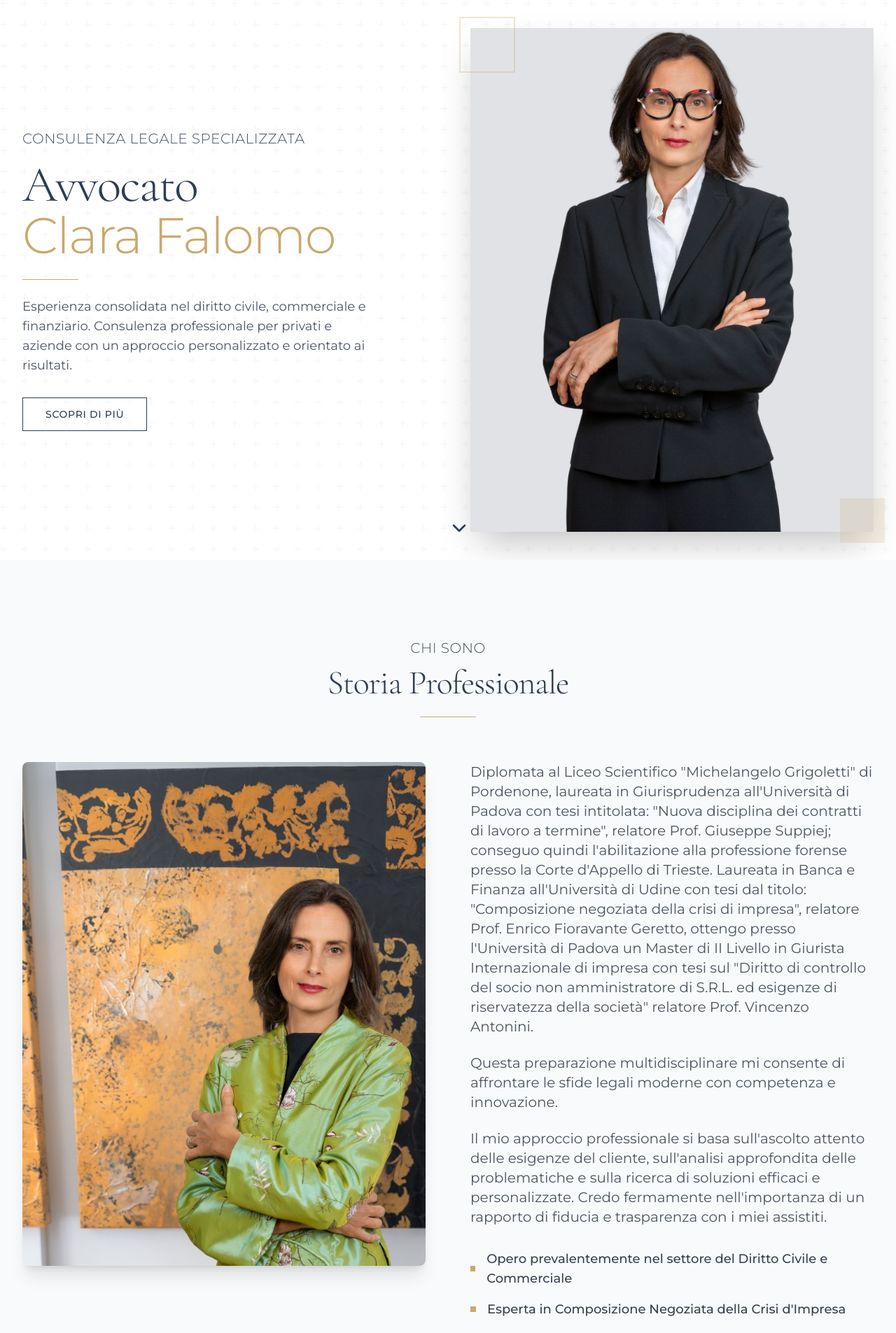
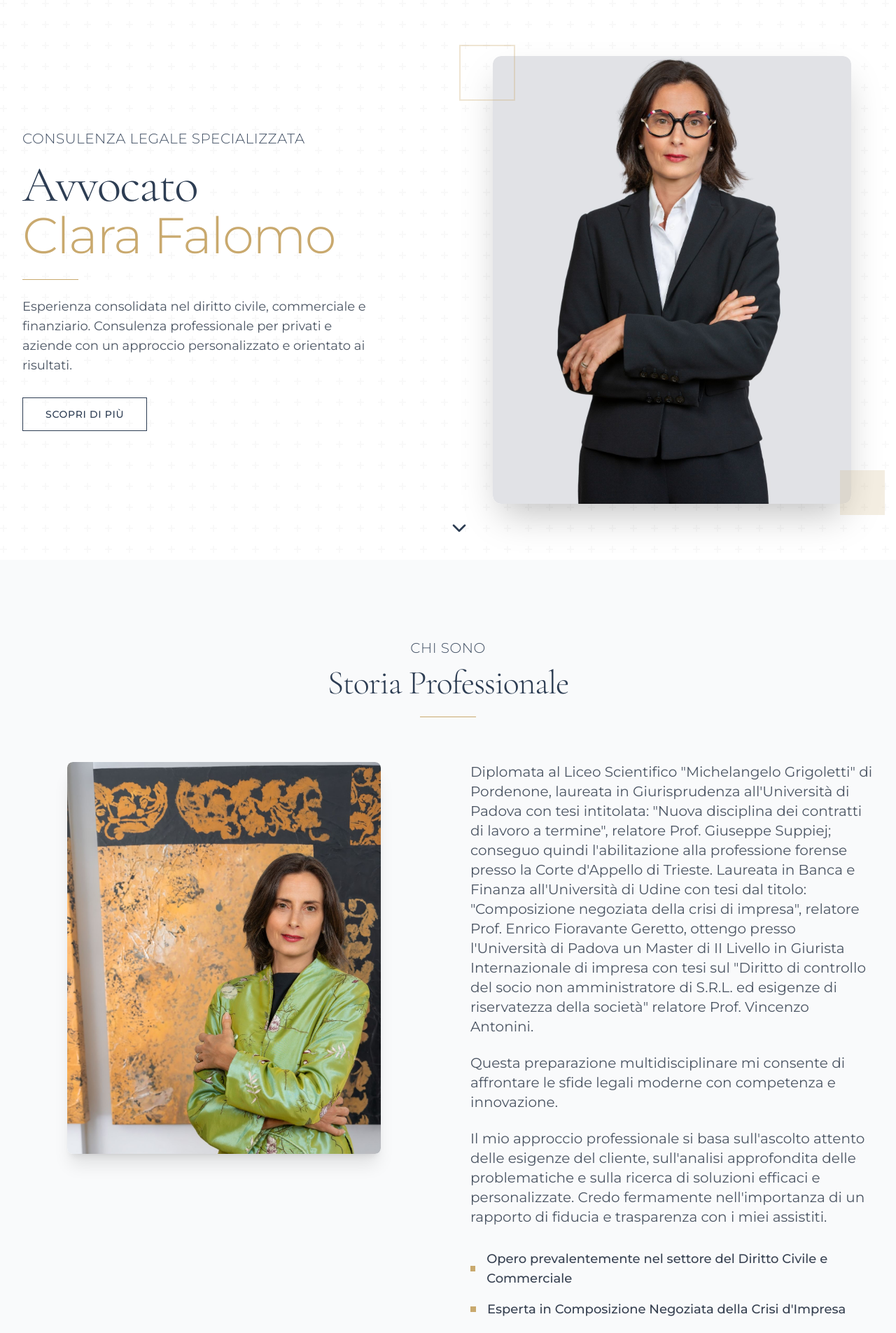
Before and after one commit to axelfleureau/avvocato-clara-falomo-boilerplate, a Next.js app: page / in a window 1280 px wide. Shown: the top 1905 px of the page at 70% size. Built offline with nearby package versions, Linux system fonts and the light colour scheme.

Commit message:
piccole modifiche alle immagini

```diff
--- a/components/about-section.tsx
+++ b/components/about-section.tsx
@@ -67,7 +67,7 @@ const AboutSection = () => {
             className="order-2 lg:order-1"
           >
             <div className="relative">
-              <div className="aspect-[4/5] relative overflow-hidden shadow-xl rounded-lg">
+              <div className="aspect-[4/5] relative overflow-hidden shadow-xl rounded-lg max-w-md mx-auto">
                 <Image
                   src="/images/working-clara.jpg"
                   alt="Clara Falomo nel suo studio"
--- a/components/footer.tsx
+++ b/components/footer.tsx
@@ -57,7 +57,7 @@ const Footer = () => {
               <div className="flex items-center">
                 <Phone className="h-4 w-4 mr-2 text-gold" />
                 <a href="tel:+393498057326" className="text-gray-400 hover:text-white">
-                  +39 349 805 7326
+                  +39 349 805 7326 / 0434 29630
                 </a>
               </div>
               <div className="flex items-center">
@@ -69,7 +69,7 @@ const Footer = () => {
               <div className="flex items-center">
                 <Mail className="h-4 w-4 mr-2 text-gold" />
                 <a href="mailto:pec.clara.falomo@avvocatipordenone.it" className="text-gray-400 hover:text-white">
-                  pec.clara.falomo@avvocatipordenone.it
+                  pec: clara.falomo@avvocatipordenone.it
                 </a>
               </div>
               <div className="flex items-center">
--- a/components/hero-section.tsx
+++ b/components/hero-section.tsx
@@ -121,16 +121,16 @@ const HeroSection = () => {
             className="order-1 lg:order-2"
           >
             <div className="relative">
-              <div className="aspect-[4/5] relative overflow-hidden shadow-2xl">
+                <div className="aspect-[4/5] relative overflow-hidden shadow-2xl rounded-xl max-w-lg mx-auto">
                 <Image
                   src="/images/hero-clara.jpg"
                   alt="Avvocato Clara Falomo"
                   fill
-                  className="object-cover"
+                  className="object-cover rounded-xl"
                   sizes="(max-width: 768px) 100vw, 50vw"
                   priority
                 />
-              </div>
+                </div>
 
               {/* Decorative elements */}
               <div className="absolute -top-4 -left-4 w-20 h-20 border-2 border-gold opacity-30"></div>
@@ -143,7 +143,7 @@ const HeroSection = () => {
       {/* Scroll indicator */}
       <motion.button
         onClick={scrollToAbout}
-        className="hidden lg:block absolute bottom-8 left-1/2 transform -translate-x-1/2 text-primary hover:text-gold transition-colors"
+        className="absolute bottom-8 left-1/2 transform -translate-x-1/2 text-primary hover:text-gold transition-colors"
         animate={{ y: [0, 10, 0] }}
         transition={{ duration: 2, repeat: Number.POSITIVE_INFINITY }}
         aria-label="Scorri verso il basso"
--- a/components/services-section.tsx
+++ b/components/services-section.tsx
@@ -146,7 +146,7 @@ const ServicesSection = () => {
             className="order-2 lg:order-2"
           >
             <div className="relative">
-              <div className="aspect-[4/5] relative overflow-hidden shadow-xl rounded-lg">
+                <div className="aspect-[4/5] relative overflow-hidden shadow-xl rounded-lg max-w-md mx-auto">
                 <Image
                   src="/images/about-clara.jpg"
                   alt="Clara Falomo - Avvocato"
@@ -155,7 +155,7 @@ const ServicesSection = () => {
                   sizes="(max-width: 768px) 100vw, 50vw"
                   priority
                 />
-              </div>
+                </div>
               <div className="absolute inset-0 border-4 border-white shadow-lg -z-10 translate-x-3 translate-y-3 rounded-lg" />
             </div>
           </motion.div>
```
